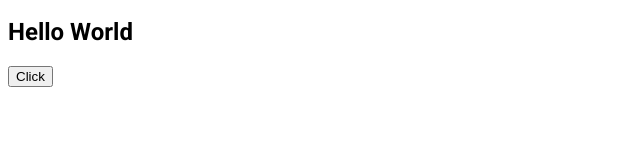
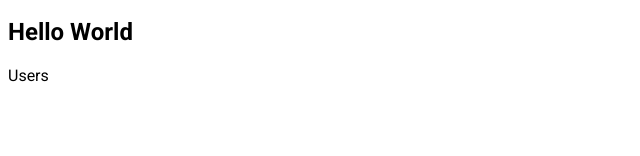
Before and after one commit to jlcarrascof/NextJs-Fundamentals, a Next.js app in the folder mynextproject/: page / in a window 1280 px wide. Shown: the part 127-283 px from the top of the page, without its empty margins (0-640 px from the left). Built offline with nearby package versions, Linux system fonts and the light colour scheme.

Commit message:
Update Homepage content

```diff
--- a/mynextproject/app/page.jsx
+++ b/mynextproject/app/page.jsx
@@ -1,8 +1,10 @@
+"use client"
+
+import Users from "../components/Users.jsx"
+
 export default function HomePage() {
     return <section>
         <h1>Hello World</h1>
-        <button>
-            Click
-        </button>
+        <Users />
     </section>
 }
```
